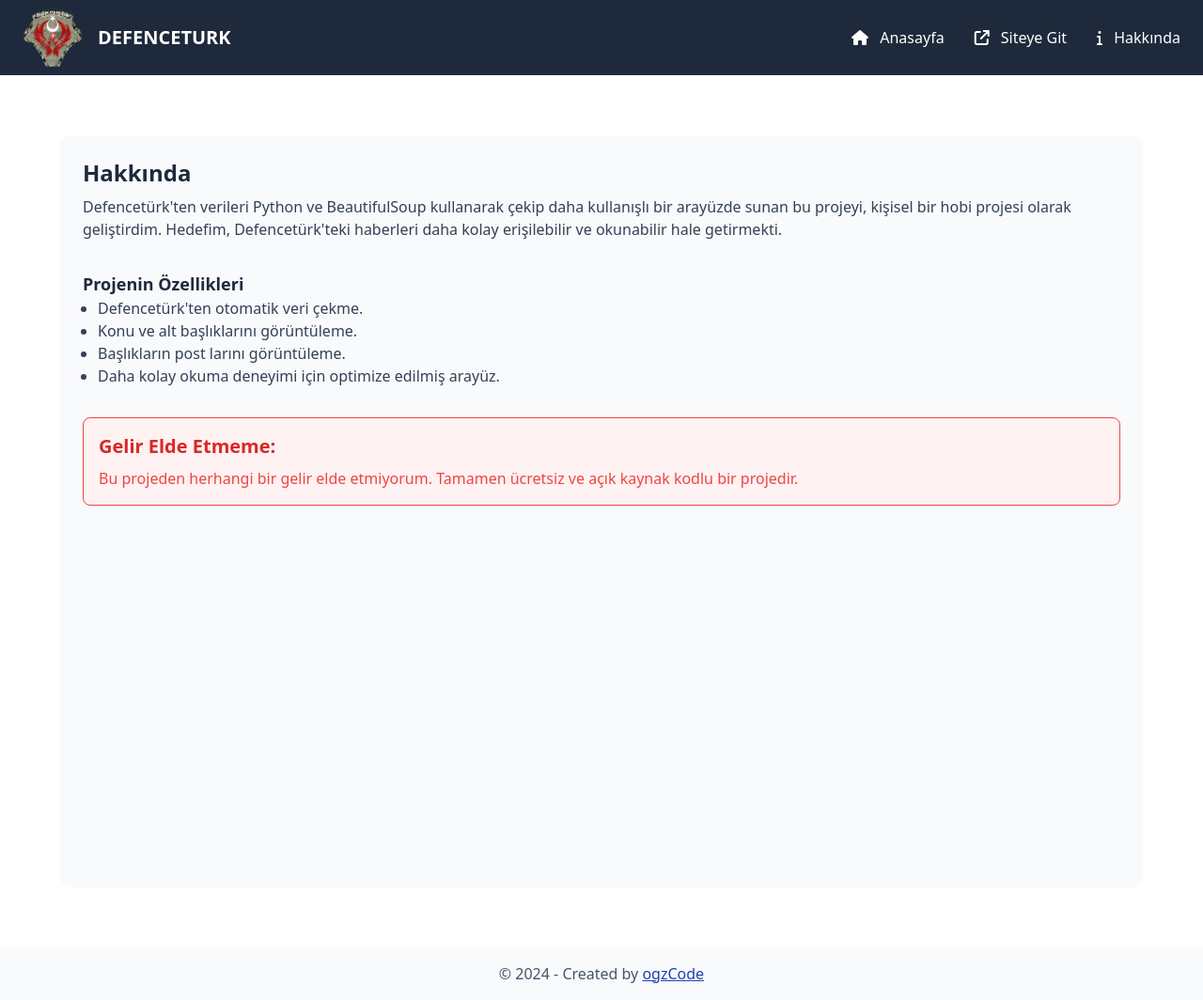
After one commit to ogzcode/Defenceturk-ui, a Flask app: page /about in a window 1280 px wide. The commit adds this page. Shown: the whole page at 94% size. Run offline with Flask 3, Linux system fonts and the light colour scheme; some libraries are stand-ins or nearby versions.

Commit message:
Add about page, footer, and navigation components

```diff
--- /dev/null
+++ b/src/templates/about.html
@@ -0,0 +1,24 @@
+{% extends 'index.html' %}
+
+{% block content %}
+
+<div class="min-h-screen bg-slate-50 rounded-xl p-6">
+    <h1 class="text-2xl text-slate-800 font-bold">Hakkında</h1>
+    <p class="mt-2 text-slate-700 ">
+        Defencetürk'ten verileri Python ve BeautifulSoup kullanarak çekip daha kullanışlı bir arayüzde sunan bu projeyi,
+        kişisel bir hobi projesi olarak geliştirdim. Hedefim, Defencetürk'teki haberleri daha kolay erişilebilir ve
+        okunabilir hale getirmekti.
+    </p>
+    <h3 class="text-lg text-slate-800 mt-8 font-semibold">Projenin Özellikleri</h3>
+    <ul class="list-disc ml-4 mb-8">
+        <li class="text-slate-700 ">Defencetürk'ten otomatik veri çekme.</li>
+        <li class="text-slate-700 ">Konu ve alt başlıklarını görüntüleme.</li>
+        <li class="text-slate-700 ">Başlıkların post larını görüntüleme.</li>
+        <li class="text-slate-700 ">Daha kolay okuma deneyimi için optimize edilmiş arayüz.</li>
+    </ul>
+    <div class="bg-red-50 border border-red-500 rounded-lg p-4">
+        <h3 class="text-xl text-red-600 font-bold">Gelir Elde Etmeme:</h3>
+        <p class="text-red-500 mt-2">Bu projeden herhangi bir gelir elde etmiyorum. Tamamen ücretsiz ve açık kaynak kodlu bir projedir.</p>
+    </div>
+</div>
+{% endblock %}
--- /dev/null
+++ b/src/templates/components/footer.html
@@ -0,0 +1,3 @@
+<footer class="bg-slate-50 text-center py-4">
+    <p class="text-slate-600">© 2024 - Created by <a class="underline text-blue-800 font-medium" href="https://github.com/ogzcode">ogzCode</a></p>
+</footer>
--- /dev/null
+++ b/src/templates/components/nav.html
@@ -0,0 +1,16 @@
+<nav class="bg-slate-800 w-full px-6 py-2">
+    <div class="flex justify-between items-center">
+        <div class="flex gap-x-4 items-center">
+            <img src="{{ url_for('static', filename='/img/logo.png') }}" alt="Logo Image DefenceTurk"
+                class="w-[64px]" />
+            <h1 class="text-white text-xl font-bold uppercase">DefenceTURK</h1>
+        </div>
+        <div class="flex items-center gap-x-8">
+            <a href="/" class="text-white
+            font-medium text-base"><i class="fa-solid fa-house mr-2"></i> Anasayfa</a>
+            <a href="http://www.defenceturk.com/index.php" class="text-white
+            font-medium text-base"><i class="fa-solid fa-arrow-up-right-from-square mr-2"></i> Siteye Git</a>
+            <a class="text-white font-medium text-base" href="/about"><i class="fa-solid fa-info mr-2"></i> Hakkında</a>
+        </div>
+    </div>
+</nav>
--- a/src/templates/index.html
+++ b/src/templates/index.html
@@ -3,6 +3,7 @@
 
 <head>
     <meta charset='utf-8'>
+    <link rel='icon' type='image/png' href="{{ url_for('static', filename='/img/logo.png')}}">
     <meta http-equiv='X-UA-Compatible' content='IE=edge'>
     <title>Defence Turk UI</title>
     <meta name='viewport' content='width=device-width, initial-scale=1'>
@@ -14,13 +15,12 @@
 </head>
 
 <body>
-    <nav class="bg-sky-500 p-4">
-        <div class="flex justify-between items-center">
-            <a href="/" class="text-white
-                font-bold text-xl">Anasayfa</a>
-        </div>
-    </nav>
-    {% block content %}{% endblock %}
+    {% include './components/nav.html' %}
+    <div class="p-16">
+        {% block content %}{% endblock %}
+    </div>
+
+    {% include "./components/footer.html" %}
 
     {% block scripts %}{% endblock %}
 </body>
```
Also changed, not shown: src/static/img/logo.png (added).
